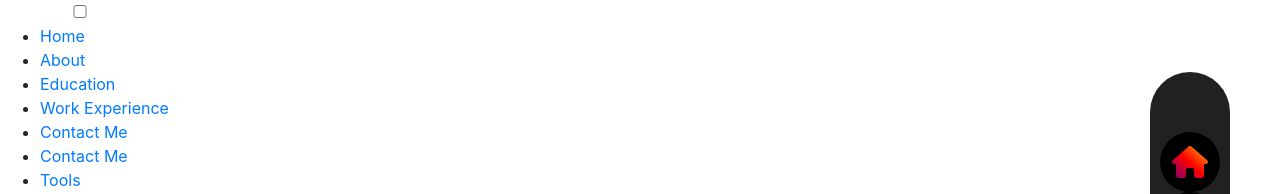
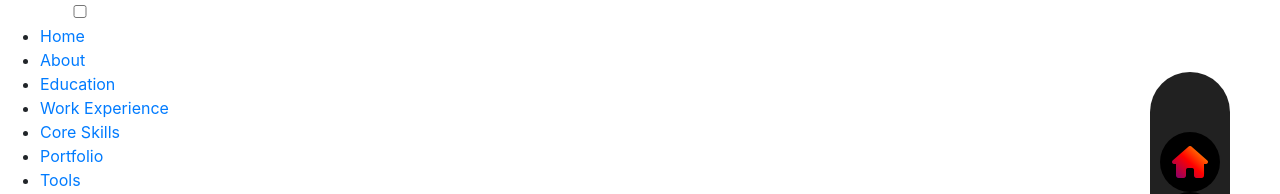
Before and after one commit to kevralfrancis/gcp_nextjs_portfolio, a Next.js app: page / in a window 1280 px wide. Shown: the top 194 px of the page. Built offline with nearby package versions, Linux system fonts and the light colour scheme.

Commit message:
Update index.js
Update Mobile Navigation menu

```diff
--- a/pages/index.js
+++ b/pages/index.js
@@ -218,8 +218,8 @@ export default function Home() {
                 <li><a href="#ABOUT-ME">About</a></li>
                 <li><a href="#EDUCTAION-EXP">Education</a></li>
                 <li><a href="#EDUCTAION-EXP">Work Experience</a></li>
-                <li><a href="#SKILLS">Contact Me</a></li>
-                <li><a href="#PORTFOLIO">Contact Me</a></li>
+                <li><a href="#SKILLS">Core Skills</a></li>
+                <li><a href="#PORTFOLIO">Portfolio</a></li>
                 <li><a href="#TOOLS">Tools</a></li>
                 <li><a href="#CONTACT-ME">Contact Me</a></li>
             </ul>
```
